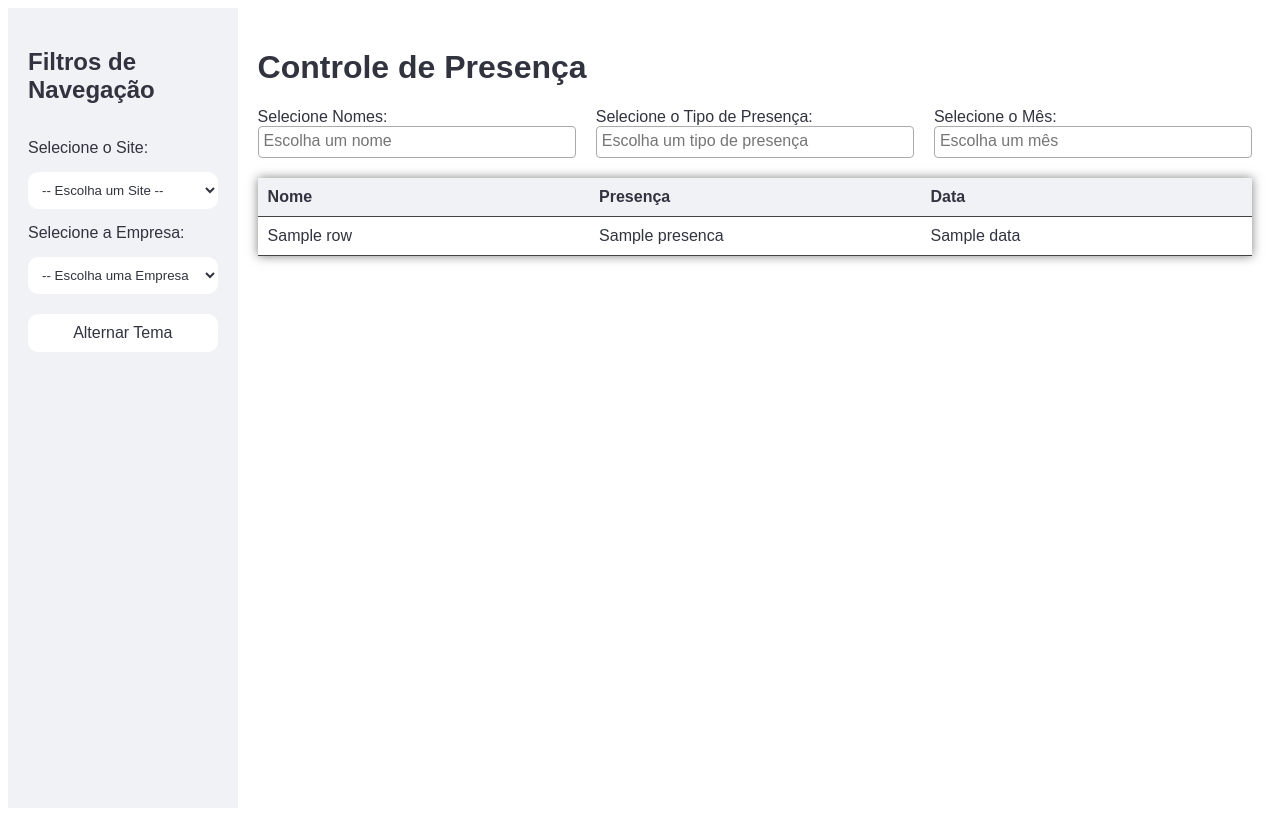
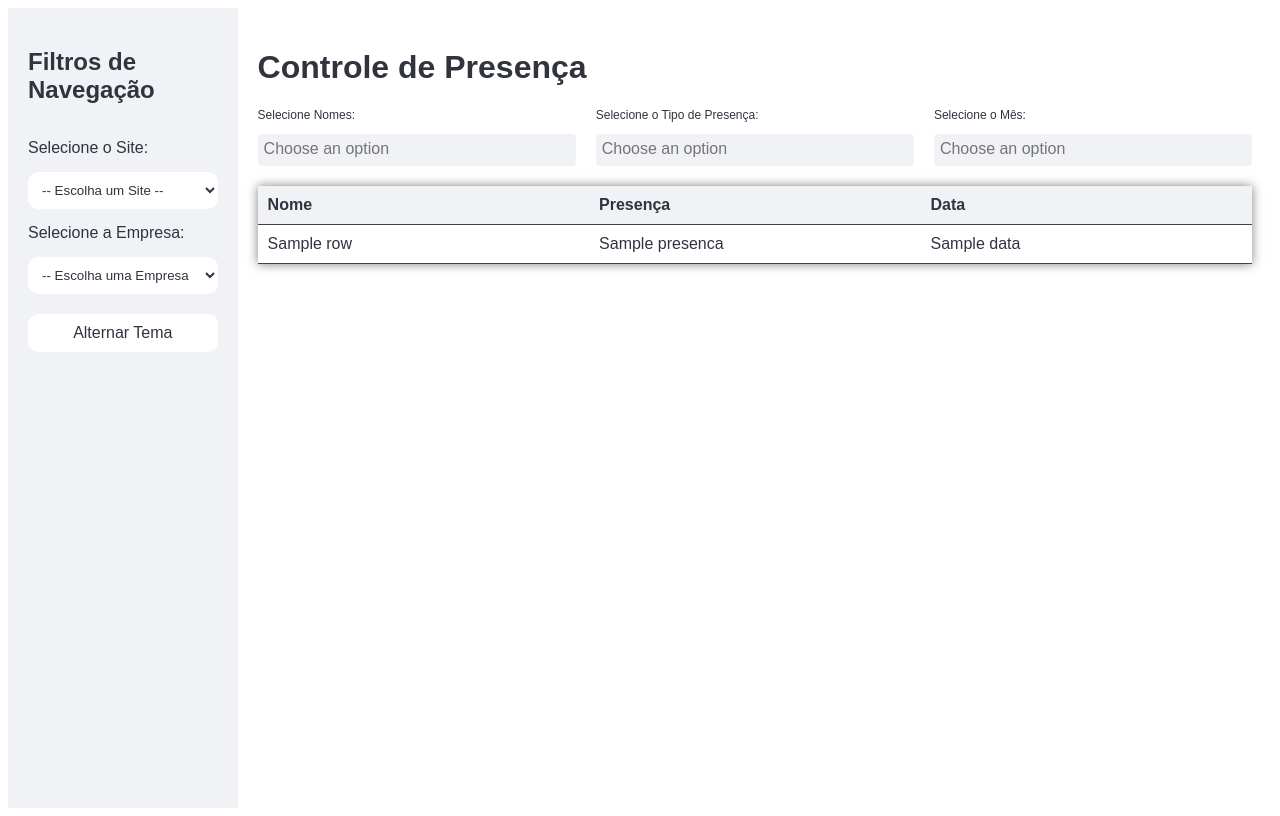
Before and after one commit to Pontessxx/VenvQua-Flask_integration_v1, a Flask app: template meu_app_flask/templates/index.html in a window 1280 px wide. Run offline with Flask 3, Linux system fonts and the light colour scheme; the template is opened without the code that fills it: most values are stand-ins (such as "Sample title", 1, 10 or a date in 2020).

Commit message:
state_salvo_v1

```diff
--- a/meu_app_flask/app.py
+++ b/meu_app_flask/app.py
@@ -1,6 +1,8 @@
 from flask import Flask, render_template, request, jsonify
 import pandas as pd
 import pyodbc
+import warnings
+warnings.filterwarnings('ignore')
 
 app = Flask(__name__)
 
--- a/meu_app_flask/static/styles.css
+++ b/meu_app_flask/static/styles.css
@@ -1,3 +1,4 @@
+
 :root {
     /* Modo Claro */
     --background-color: rgb(255, 255, 255);
@@ -88,7 +89,28 @@ body {
     display: flex;
     flex-direction: column;
 }
+.filtros form div label{
+    font-size: 12px;
+    margin-bottom: 1em;
+}
+.select2-container--default .select2-selection--multiple{
+    background: var(--menu-background-color);
+    border-color: transparent;
+}
+.select2-container--default ul {
+    background-color: var(--menu-background-color);
+    border-color: transparent;
+}
+.select2-container--default .select2-selection--multiple .select2-selection__choice{
+    margin: 5px;
+    background-color: rgb(255, 75, 75);
+    border: none;
+    color: var(--text-color);
+}
 
+.select2-container--default .select2-selection--multiple .select2-selection__choice__remove{
+    color: var(--text-color);
+}
 /* Tabela */
 #table-container {
     max-height: 400px;
@@ -101,6 +123,7 @@ body {
     width: 100%;
     border-collapse: collapse;
     table-layout: fixed;
+    border-radius: 15px;
 }
 
 .content-table thead th {
@@ -116,7 +139,13 @@ body {
     text-align: left;
     word-wrap: break-word;
 }
+span.select2-dropdown.select2-dropdown--below{
+    border: none;
+}
 
+.select2-container--default .select2-results__option--highlighted[aria-selected]{
+    background-color: rgb(255, 75, 75);
+}
 /* Barra de rolagem */
 #table-container::-webkit-scrollbar {
     width: 12px;
--- a/meu_app_flask/templates/index.html
+++ b/meu_app_flask/templates/index.html
@@ -10,9 +10,9 @@
     <link rel="stylesheet" href="../static/styles.css">
     <script>
         $(document).ready(function () {
-            $('#nomes').select2({ placeholder: "Escolha um nome" });
-            $('#meses').select2({ placeholder: "Escolha um mês" });
-            $('#presenca').select2({ placeholder: "Escolha um tipo de presença" });
+            $('#nomes').select2({ placeholder: "Choose an option" });
+            $('#meses').select2({ placeholder: "Choose an option" });
+            $('#presenca').select2({ placeholder: "Choose an option" });
 
             // Função para submeter o formulário de filtros preservando site e empresa
             function submitWithSiteEmpresa() {
```
